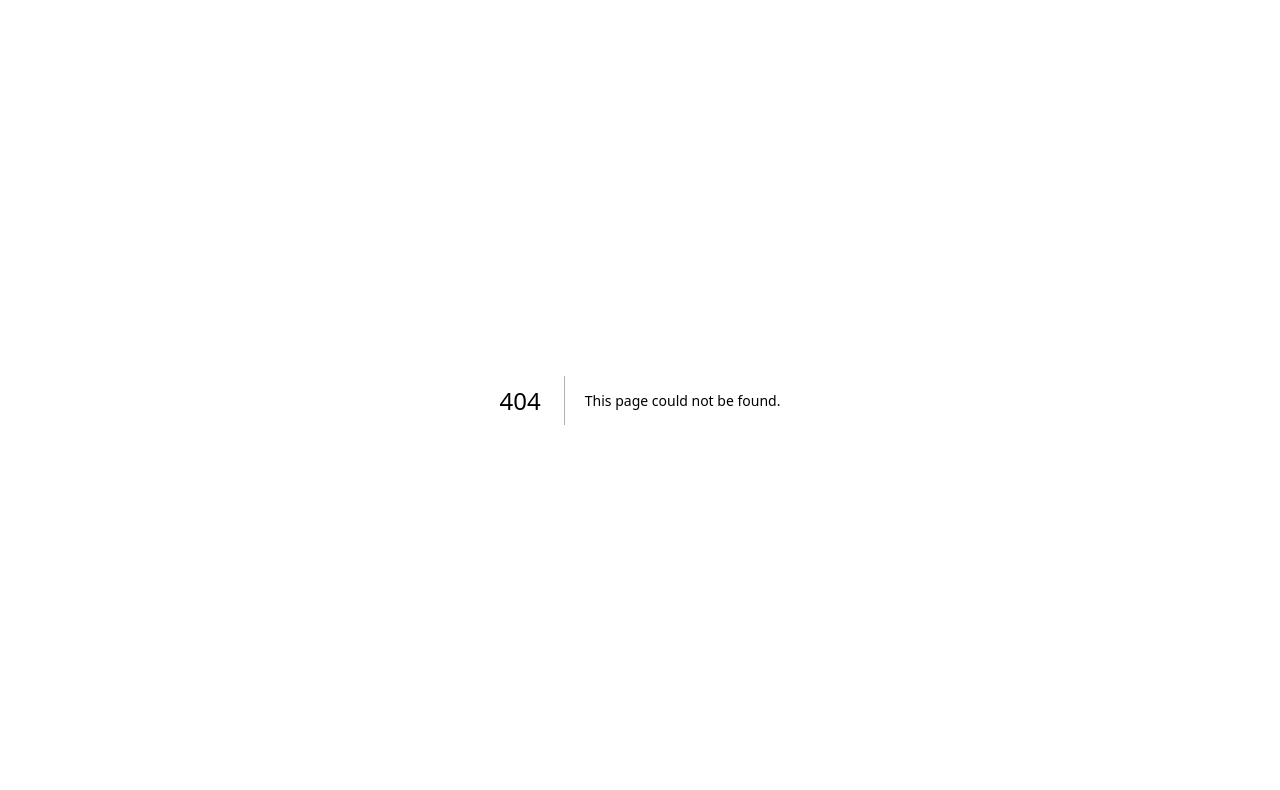
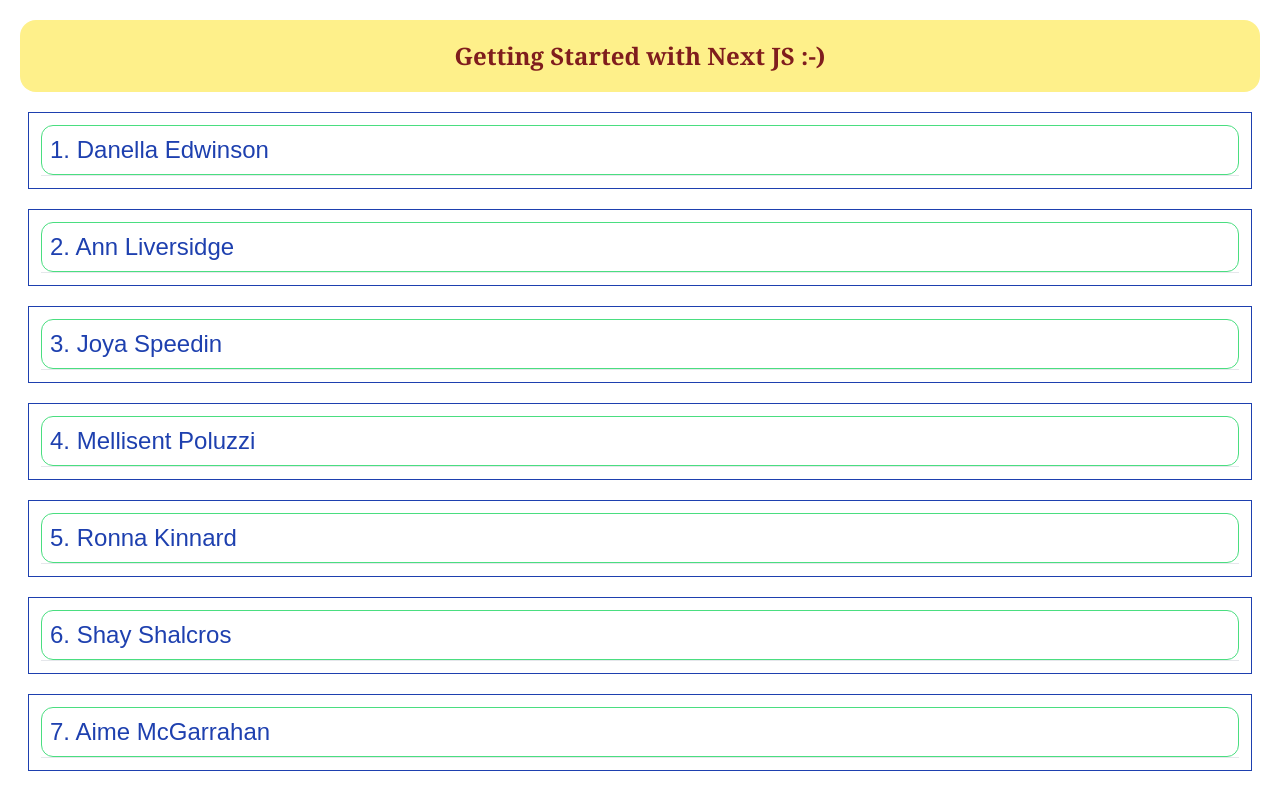
Before and after one commit to Yash-ak-3322/Next_Practices, a Next.js app: page /preRenderingSSR/employees in a window 1280 px wide. Before the commit this address had no page. Shown: the top 790 px of the page. Built offline with nearby package versions, Linux system fonts and the light colour scheme; data requests are answered from the project's data file.

Commit message:
ServerSideRendering

```diff
--- /dev/null
+++ b/db.json
@@ -0,0 +1,84 @@
+{
+  "Employees": [
+    {
+      "id": 1,
+      "first_name": "Danella",
+      "last_name": "Edwinson",
+      "email": "dedwinson0@princeton.edu",
+      "gender": "Female",
+      "ip_address": "8.129.218.21"
+    },
+    {
+      "id": 2,
+      "first_name": "Ann",
+      "last_name": "Liversidge",
+      "email": "aliversidge1@mapquest.com",
+      "gender": "Female",
+      "ip_address": "93.125.94.96"
+    },
+    {
+      "id": 3,
+      "first_name": "Joya",
+      "last_name": "Speedin",
+      "email": "jspeedin2@thetimes.co.uk",
+      "gender": "Genderqueer",
+      "ip_address": "196.75.127.202"
+    },
+    {
+      "id": 4,
+      "first_name": "Mellisent",
+      "last_name": "Poluzzi",
+      "email": "mpoluzzi3@msu.edu",
+      "gender": "Female",
+      "ip_address": "93.161.173.77"
+    },
+    {
+      "id": 5,
+      "first_name": "Ronna",
+      "last_name": "Kinnard",
+      "email": "rkinnard4@usda.gov",
+      "gender": "Female",
+      "ip_address": "234.116.131.19"
+    },
+    {
+      "id": 6,
+      "first_name": "Shay",
+      "last_name": "Shalcros",
+      "email": "sshalcros5@dell.com",
+      "gender": "Female",
+      "ip_address": "102.155.212.109"
+    },
+    {
+      "id": 7,
+      "first_name": "Aime",
+      "last_name": "McGarrahan",
+      "email": "amcgarrahan6@shutterfly.com",
+      "gender": "Female",
+      "ip_address": "71.45.179.109"
+    },
+    {
+      "id": 8,
+      "first_name": "Lucretia",
+      "last_name": "Guilaem",
+      "email": "lguilaem7@spotify.com",
+      "gender": "Genderqueer",
+      "ip_address": "123.182.21.243"
+    },
+    {
+      "id": 9,
+      "first_name": "Caryl",
+      "last_name": "Collip",
+      "email": "ccollip8@yellowpages.com",
+      "gender": "Male",
+      "ip_address": "229.77.58.64"
+    },
+    {
+      "id": 10,
+      "first_name": "Sydney",
+      "last_name": "Kloster",
+      "email": "skloster9@princeton.edu",
+      "gender": "Male",
+      "ip_address": "112.189.43.60"
+    }
+  ]
+}
--- a/pages/index.js
+++ b/pages/index.js
@@ -56,6 +56,14 @@
           {" "}
           Pre-rendering SSG Concepts{" "}
         </Link>
+        |{" "}
+        <Link
+          href="/preRenderingSSR"
+          className="mx-2 transition-transform transform text-blue-900 hover:text-orange-600"
+        >
+          {" "}
+          Pre-rendering SSR Concepts{" "}
+        </Link>
       </div>
     </>
   );
--- /dev/null
+++ b/pages/preRenderingSSR/employees/[employeeID].js
@@ -0,0 +1,34 @@
+const { default: Navbar } = require("@/pages/components/navbar");
+
+function employee({ employee }) {
+  return (
+    <>
+      {" "}
+      <Navbar />
+      <div className="p-5">
+        <div className="p-2 text-2xl text-blue-800 border border-green-400 rounded-xl">
+          {employee.id}. {employee.first_name} {employee.last_name}
+        </div>
+        <hr />
+        <div className="p-3">
+          {" "}
+          Employee Info -) <br />
+          email : {employee.email} <br />
+          IP : {employee.ip_address} <br />
+        </div>
+      </div>
+    </>
+  );
+}
+
+export default employee;
+
+export async function getServerSideProps(context) {
+  const { params } = context;
+  const response = await fetch(
+    `http://localhost:4000/Employees/${params.employeeID}`
+  );
+  const data = await response.json();
+
+  return { props: { employee: data } };
+}
--- /dev/null
+++ b/pages/preRenderingSSR/employees/index.js
@@ -0,0 +1,41 @@
+import Link from "next/link";
+import { useRouter } from "next/router";
+
+const { default: Navbar } = require("@/pages/components/navbar");
+
+function Employees({ employees }) {
+  const router = useRouter();
+  const employeeID = router.query.employeeID;
+  return (
+    <>
+      <Navbar />
+      <div className="px-2">
+        {employees.map((employee) => {
+          return (
+            <div className="p-3 m-5 border border-blue-800">
+              <Link href={`employees/${employee.id}`}>
+                <div className="p-2 text-2xl text-blue-800 border border-green-400 rounded-xl">
+                  {employee.id}. {employee.first_name} {employee.last_name}
+                </div>
+              </Link>
+              <hr />
+            </div>
+          );
+        })}
+      </div>
+    </>
+  );
+}
+
+export async function getServerSideProps() {
+  const response = await fetch("http://localhost:4000/Employees");
+
+  const data = await response.json();
+  console.log("data :" + data);
+
+  return {
+    props: { employees: data },
+  };
+}
+
+export default Employees;
--- /dev/null
+++ b/pages/preRenderingSSR/index.js
@@ -0,0 +1,18 @@
+import Link from "next/link";
+import Navbar from "../components/navbar";
+
+function Pre_rendering() {
+  return (
+    <>
+      <Navbar />
+      <div className="flex justify-center items-start">
+        Server Side Rendering :-)
+      </div>
+      <div className="p-5 text-blue-700">
+        <Link href="preRenderingSSR/employees"> Employees Data using SSR </Link>
+      </div>
+    </>
+  );
+}
+
+export default Pre_rendering;
```
Also changed, not shown: package.json (+8 -6 lines), 1 other file (tests, documents, lock files or other folders).
